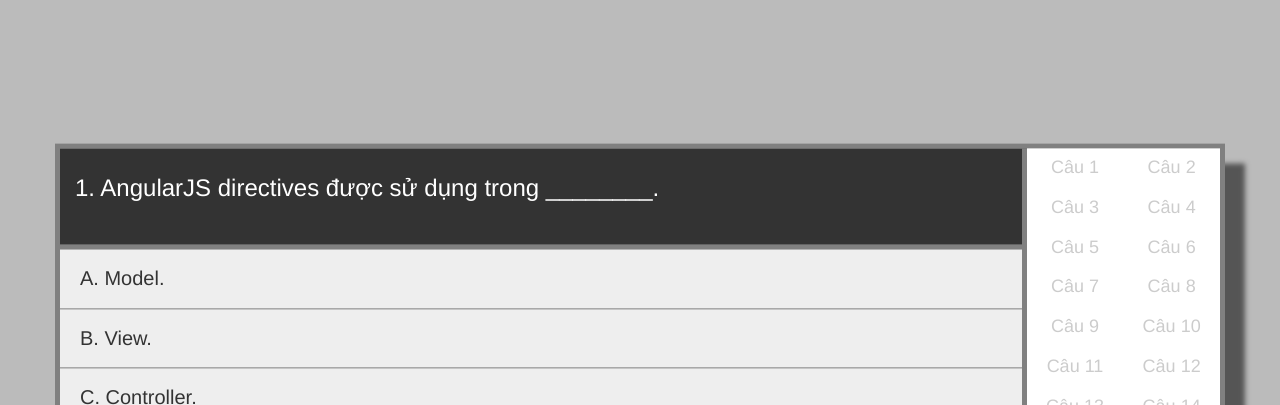
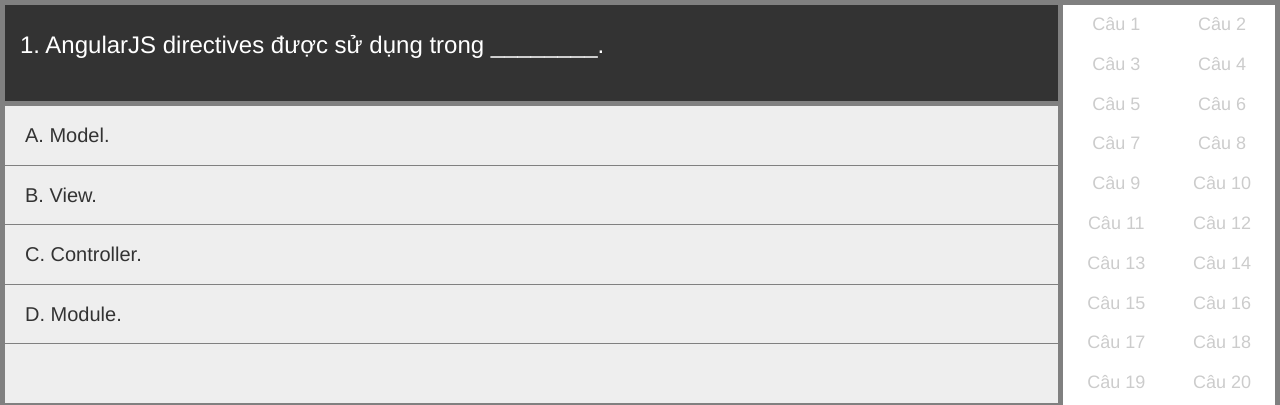
Before and after one commit to HoangDungxz/angular221219, a plain HTML site: page index.html in a window 1280 px wide. Shown: the top 405 px of the page. Drawn offline with Linux system fonts and the light colour scheme.

Commit message:
Update style.css

```diff
--- a/css/style.css
+++ b/css/style.css
@@ -10,10 +10,7 @@ body{
 	background-color: #bbb;
 }
 .container{
-	position: absolute;
-	top: 50%;
-	left: 50%;
-	transform: translate(-50%, -50%);
+        width: 100%;
 	padding: 0;
 	border: 5px solid gray;
 	box-shadow: 20px 20px 5px #555;
```
